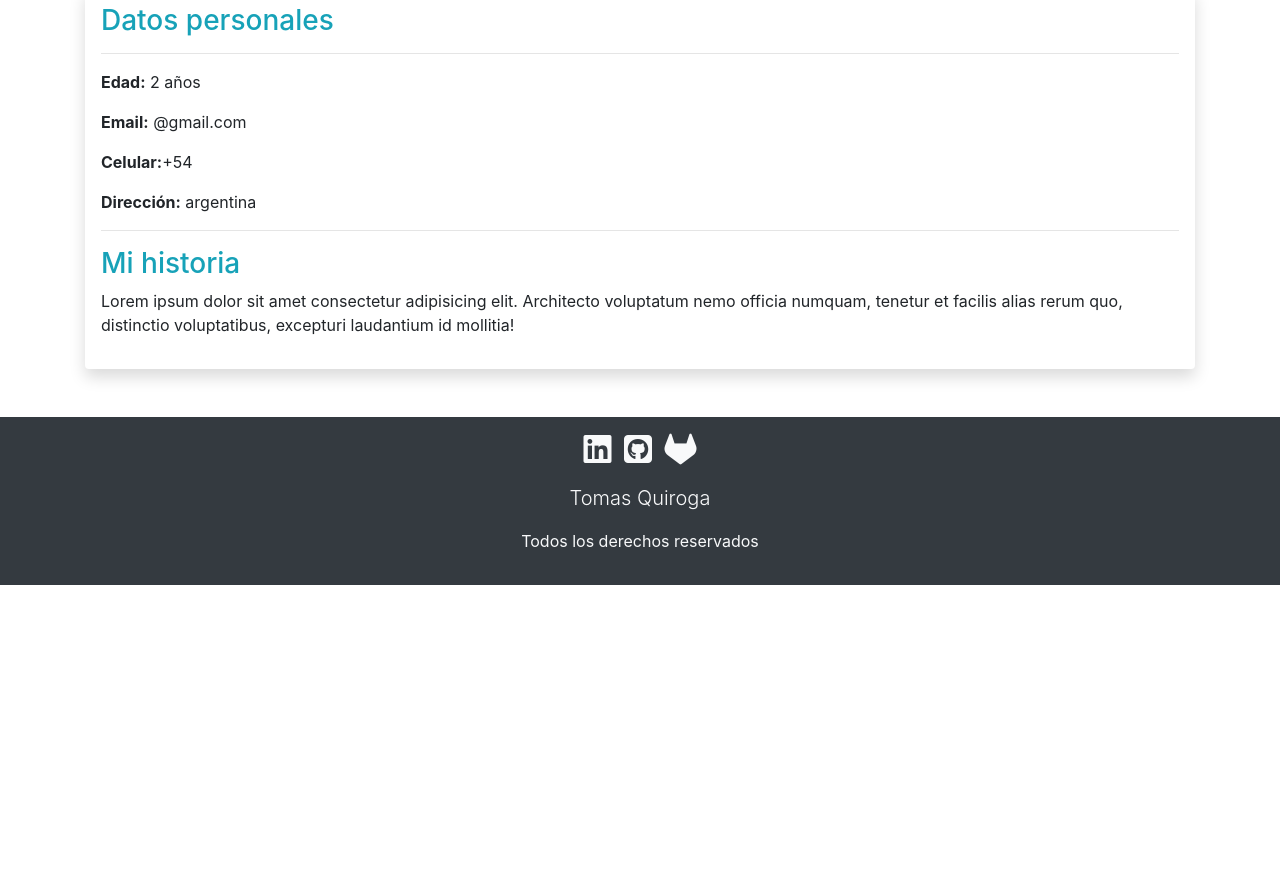
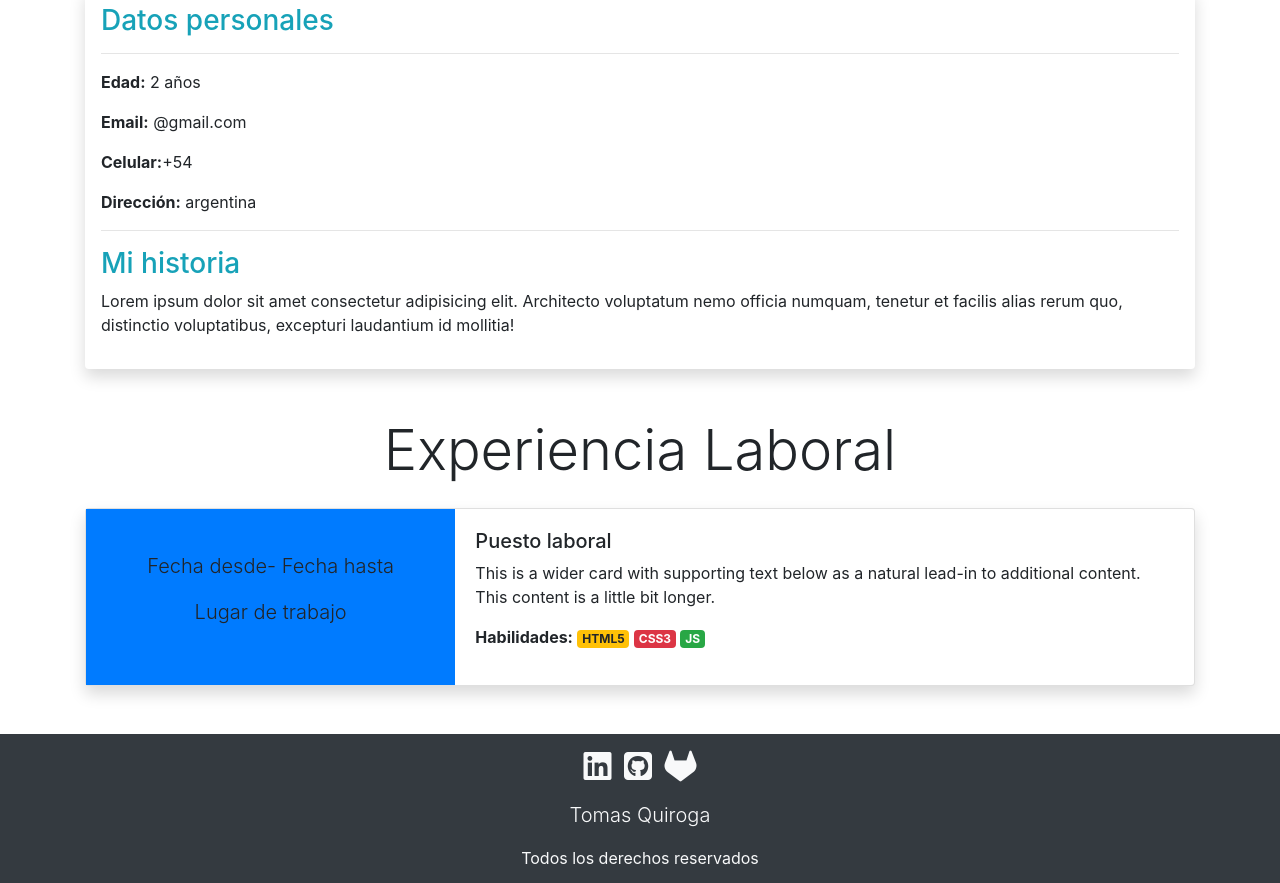
Before and after one commit to tomasEQ12/tomasEQ12.github.io, a plain HTML site: page index.html in a window 1280 px wide. Shown: the part 426-1309 px from the top of the page. Before the commit the page ends 1011 px from the top, so only its background shows below. Drawn offline with nearby package versions, Linux system fonts and the light colour scheme.

Commit message:
se agrego la seccion experiencia laboral

```diff
--- a/index.html
+++ b/index.html
@@ -71,7 +71,7 @@
           class="rounded-circle"
         />
         <h3 class="mt-1">Tomas Quiroga</h3>
-        <p class="lead">Estudiante </p>
+        <p class="lead">Estudiante</p>
       </div>
     </section>
     <!--fin de menu-->
@@ -87,7 +87,38 @@
         <p><strong>Dirección:</strong> argentina</p>
         <hr />
         <h3 class="text-info">Mi historia</h3>
-        <p>Lorem ipsum dolor sit amet consectetur adipisicing elit. Architecto voluptatum nemo officia numquam, tenetur et facilis alias rerum quo, distinctio voluptatibus, excepturi laudantium id mollitia! </p>
+        <p>
+          Lorem ipsum dolor sit amet consectetur adipisicing elit. Architecto
+          voluptatum nemo officia numquam, tenetur et facilis alias rerum quo,
+          distinctio voluptatibus, excepturi laudantium id mollitia!
+        </p>
+      </article>
+      <h2 class="display-4 text-center my-4">Experiencia Laboral</h2>
+      <article>
+        <div class="card shadow mb-5 bg-white rounded"">
+          <div class="row no-gutters">
+            <div class="col-md-4 bg-primary text-body d-flex flex-column justify-content-center align-items-center">
+              <p class="lead">Fecha desde- Fecha hasta</p>
+              <p class="lead">Lugar de trabajo</p>
+            </div>
+            <div class="col-md-8">
+              <div class="card-body">
+                <h5 class="card-tittle">Puesto laboral</h5>
+                <p class="card-text">
+                  This is a wider card with supporting text below as a natural
+                  lead-in to additional content. This content is a little bit
+                  longer.
+                </p>
+                <p>
+                  <strong>Habilidades:</strong>
+                  <span class="badge badge-warning">HTML5</span>
+                  <span class="badge badge-danger">CSS3</span>
+                  <span class="badge badge-success" >JS</span>
+                </p>
+              </div>
+            </div>
+          </div>
+        </div>
       </article>
     </section>
     <footer class="bg-dark text-light py-3">
@@ -98,7 +129,7 @@
         <p class="lead mt-3">Tomas Quiroga</p>
         <p>Todos los derechos reservados</p>
       </div>
-     </footer>
+    </footer>
     <script
       src="https://code.jquery.com/jquery-3.4.1.slim.min.js"
       integrity="sha384-J6qa4849blE2+poT4WnyKhv5vZF5SrPo0iEjwBvKU7imGFAV0wwj1yYfoRSJoZ+n"
```
